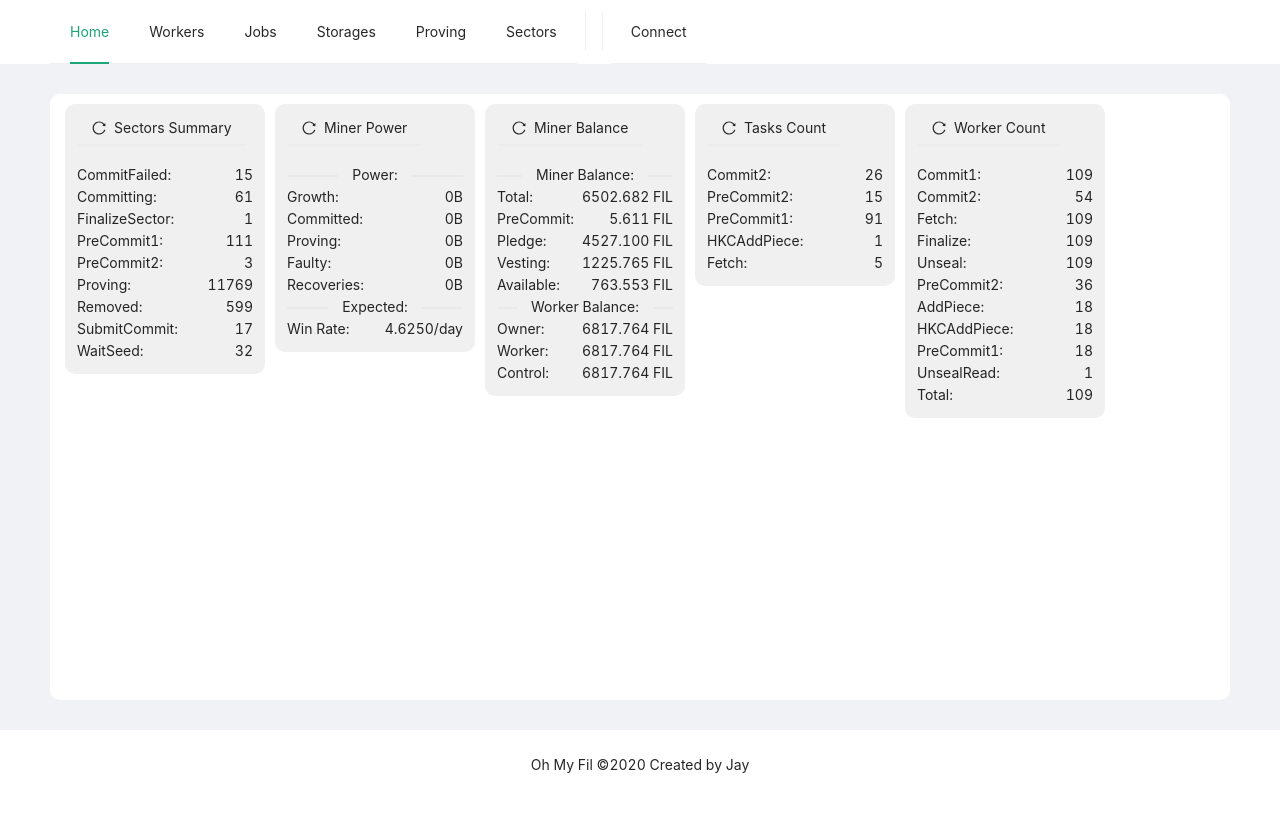
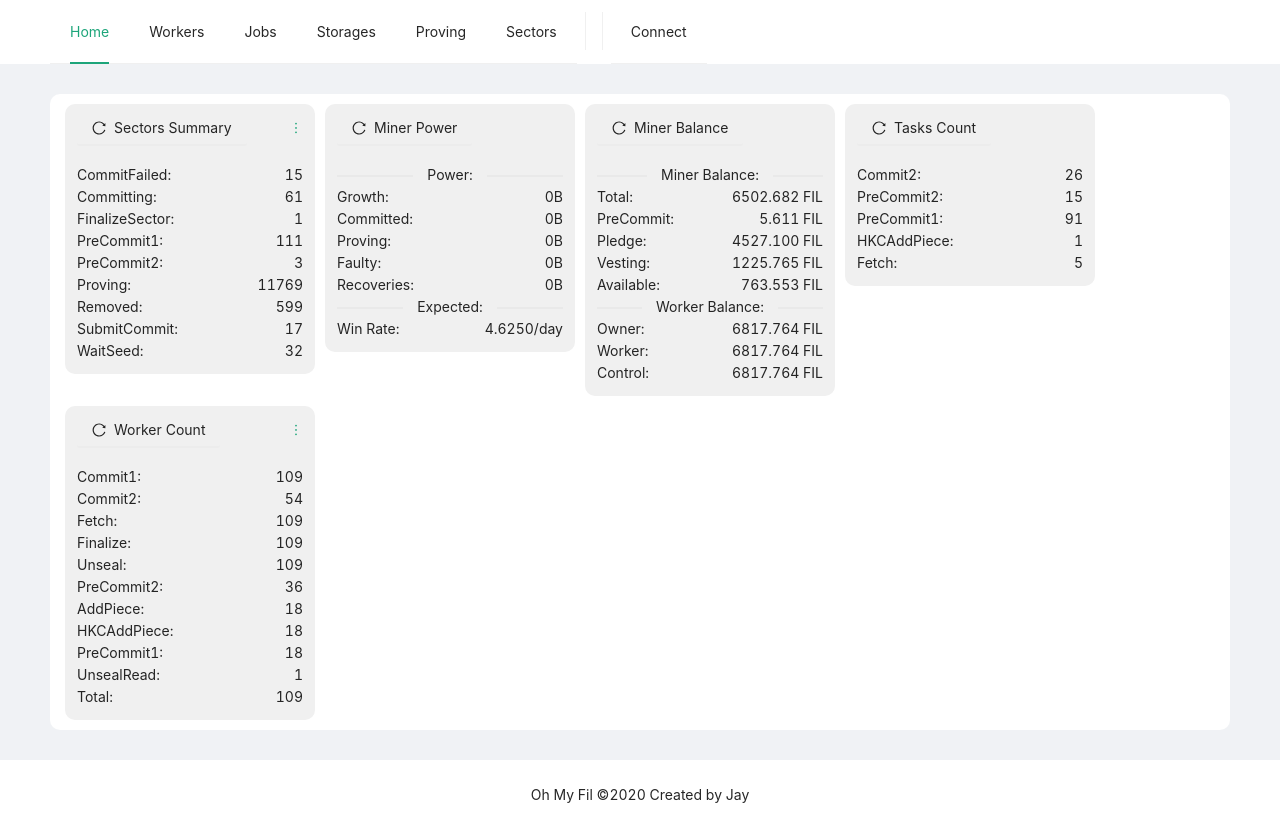
Before and after one commit to JayJay1024/Oh-My-Fil, a React (Create React App) app: page / in a window 1280 px wide. Before the commit the page ends 800 px from the top, so only its background shows below. Built offline with nearby package versions, Linux system fonts and the light colour scheme.

Commit message:
card more

```diff
--- a/src/App.less
+++ b/src/App.less
@@ -40,7 +40,7 @@
 .oh-my-fil-content .oh-my-fil-home-card {
   // border: dashed;
   margin: 5px;
-  width: 200px;
+  width: 250px;
   border-radius: 10px;
   background-color: rgb(240, 240, 240);
 }
--- a/src/companents/Home.tsx
+++ b/src/companents/Home.tsx
@@ -3,11 +3,12 @@ import { useSelector, useDispatch } from 'react-redux';
 
 // Antd
 import { Card, Divider, Button, Spin, message } from "antd";
-import { ReloadOutlined } from '@ant-design/icons';
+import { ReloadOutlined, MoreOutlined } from '@ant-design/icons';
 
 import '../App.less';
 import bytes from 'bytes';
 import { taskShortName } from '../utility';
+import { Link } from 'react-router-dom';
 
 // Reducers
 import { selectConnectInfo } from '../reducers/connectInfoSlice';
@@ -123,8 +124,12 @@ const Home: FC = () => {
 
   return (
     <div className='oh-my-fil-home-content'>
+      <Spin
+        size='large' delay={200}
+        spinning={sectorsSummary.status === 'loading' ? true : false}
+      >
         <Card title={<Button type='ghost' icon={<ReloadOutlined />} style={{ border: 'none' }} onClick={() => dispatch(fetchSectorsSummary(connectInfo))}>Sectors Summary</Button>}
-        extra={sectorsSummary.status === 'loading' ? <Spin size='small' delay={200} /> : ''}
+          extra={<Link to='/sectors'><MoreOutlined /></Link>}
           hoverable={true} bordered={false} size='small' className='oh-my-fil-home-card'
         >
           {Object.keys(sectorsSummary.data).map((key: string) => {
@@ -136,6 +141,8 @@ const Home: FC = () => {
             )
           })}
         </Card>
+      </Spin>
+
       <Card title={<Button type='ghost' icon={<ReloadOutlined />} style={{ border: 'none' }} onClick={handleClickMinerPower}>Miner Power</Button>}
         extra={sectorCount.status === 'loading' || minerRecoveries.status === 'loading' ? <Spin size='small' delay={200} /> : ''}
         hoverable={true} bordered={false} size='small' className='oh-my-fil-home-card'
@@ -167,6 +174,7 @@ const Home: FC = () => {
           <div>{winPerDay.toFixed(4)}/day</div>
         </div>
       </Card>
+
       <Card title={<Button type='ghost' icon={<ReloadOutlined />} style={{ border: 'none' }} onClick={handleClickMinerBalance}>Miner Balance</Button>}
         extra={actorState.status === 'loading' || minerAvailableBalance.status === 'loading' || workerBalance.status === 'loading' ? <Spin size='small' delay={200} /> : ''}
         hoverable={true} bordered={false} size='small' className='oh-my-fil-home-card'
@@ -206,6 +214,7 @@ const Home: FC = () => {
           <div>{nano2fil(workerBalance.data.control)} FIL</div>
         </div>
       </Card>
+
       <Card title={<Button type='ghost' icon={<ReloadOutlined />} style={{ border: 'none' }} onClick={() => dispatch(fetchWorkerJobs(connectInfo))}>Tasks Count</Button>}
         extra={workerJobs.status === 'loading' ? <Spin size='small' delay={200} /> : ''}
         hoverable={true} bordered={false} size='small' className='oh-my-fil-home-card'
@@ -219,8 +228,13 @@ const Home: FC = () => {
           )
         })}
       </Card>
+
+      <Spin
+        size='large' delay={200}
+        spinning={workerStat.status === 'loading' ? true : false}
+      >
         <Card title={<Button type='ghost' icon={<ReloadOutlined />} style={{ border: 'none' }} onClick={() => dispatch(fetchWorkerStat(connectInfo))}>Worker Count</Button>}
-        extra={workerStat.status === 'loading' ? <Spin size='small' delay={200} /> : ''}
+          extra={<Link to='/workers'><MoreOutlined /></Link>}
           hoverable={true} bordered={false} size='small' className='oh-my-fil-home-card'
         >
           {Object.keys(workerCount).map((key: string) => {
@@ -232,6 +246,7 @@ const Home: FC = () => {
             )
           })}
         </Card>
+      </Spin>
     </div>
   );
 };
```
Lines whose indentation alone changed are shown as unchanged.
